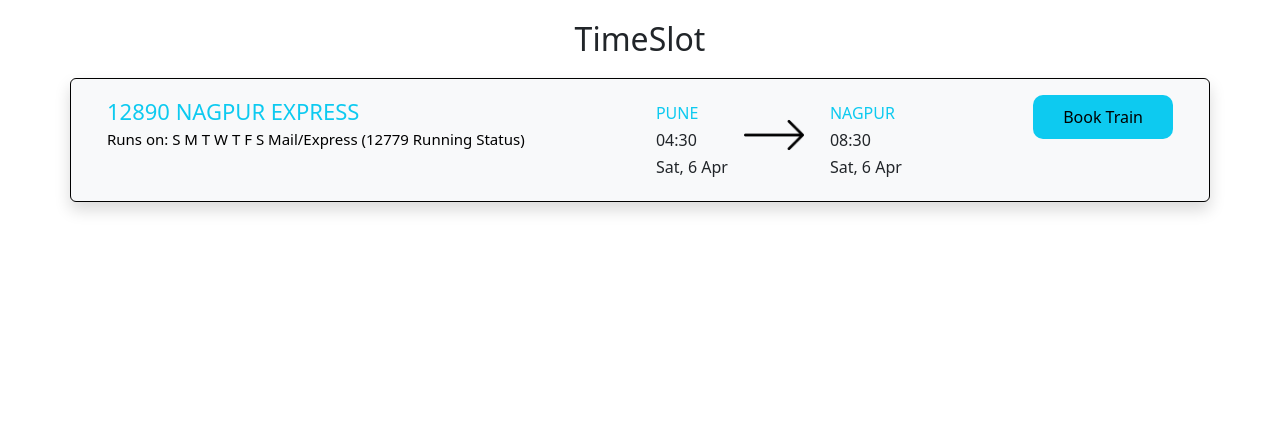
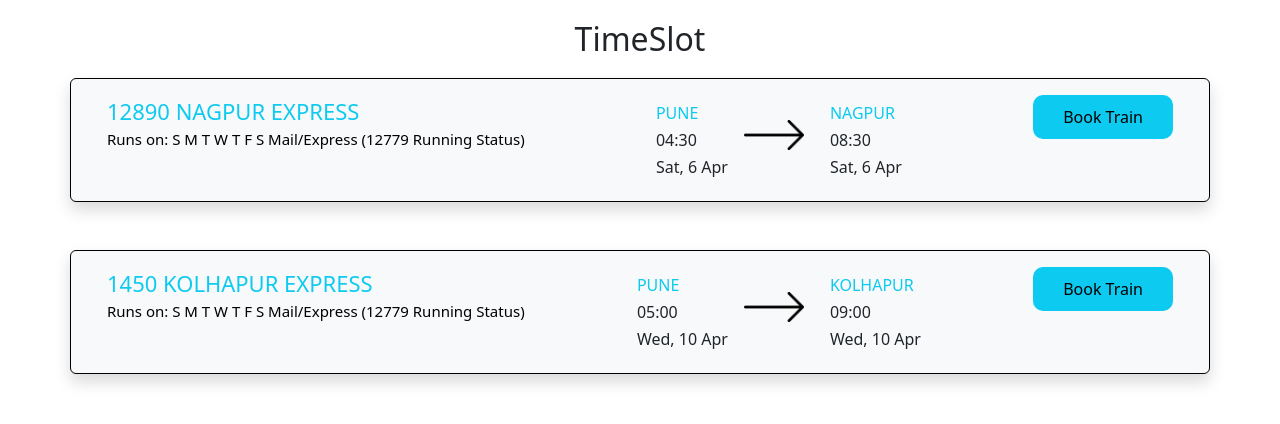
Before and after one commit to Vikrantpatil19/icp6-fullstack, a React (Create React App) app in the folder client/: page /timeslot in a window 1280 px wide. Shown: the top 424 px of the page. Built offline with nearby package versions, Linux system fonts and the light colour scheme.

Commit message:
added details of trains

```diff
--- a/client/src/views/TimeSlot/TimeSlot.js
+++ b/client/src/views/TimeSlot/TimeSlot.js
@@ -17,7 +17,16 @@ const TimeSlot = () => {
       arrivalTime="08:30"
       arrivalDate="Sat, 6 Apr"
       />
-
+      <TrainDetails
+      trainName="1450 KOLHAPUR EXPRESS"
+      runsOn="S M T W T F S Mail/Express (12779 Running Status)"
+      departureStation="PUNE"
+      departureTime="05:00"
+      departureDate="Wed, 10 Apr"
+      arrivalStation="KOLHAPUR"
+      arrivalTime="09:00"
+      arrivalDate="Wed, 10 Apr"
+      />
     </div>
   );
 };
```
